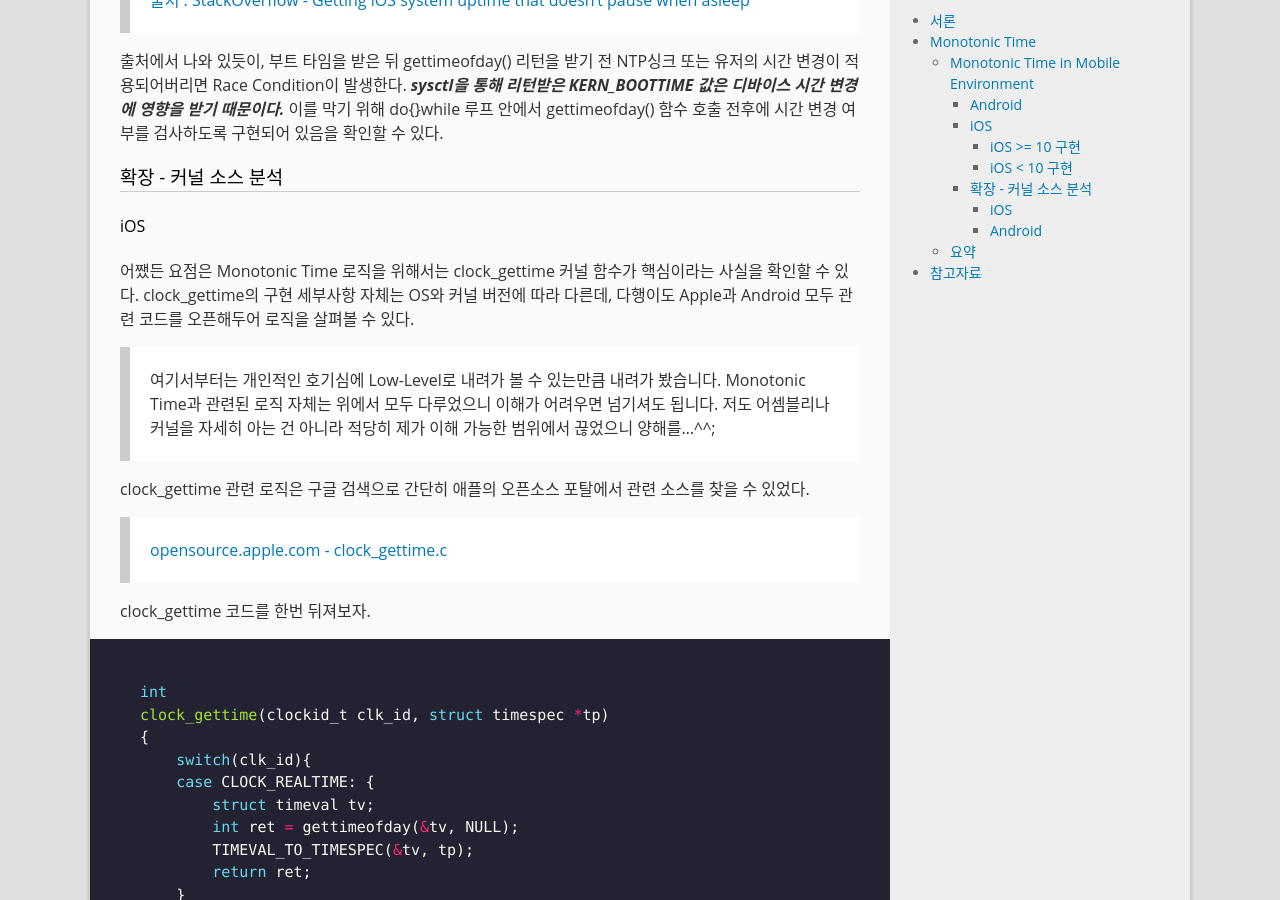
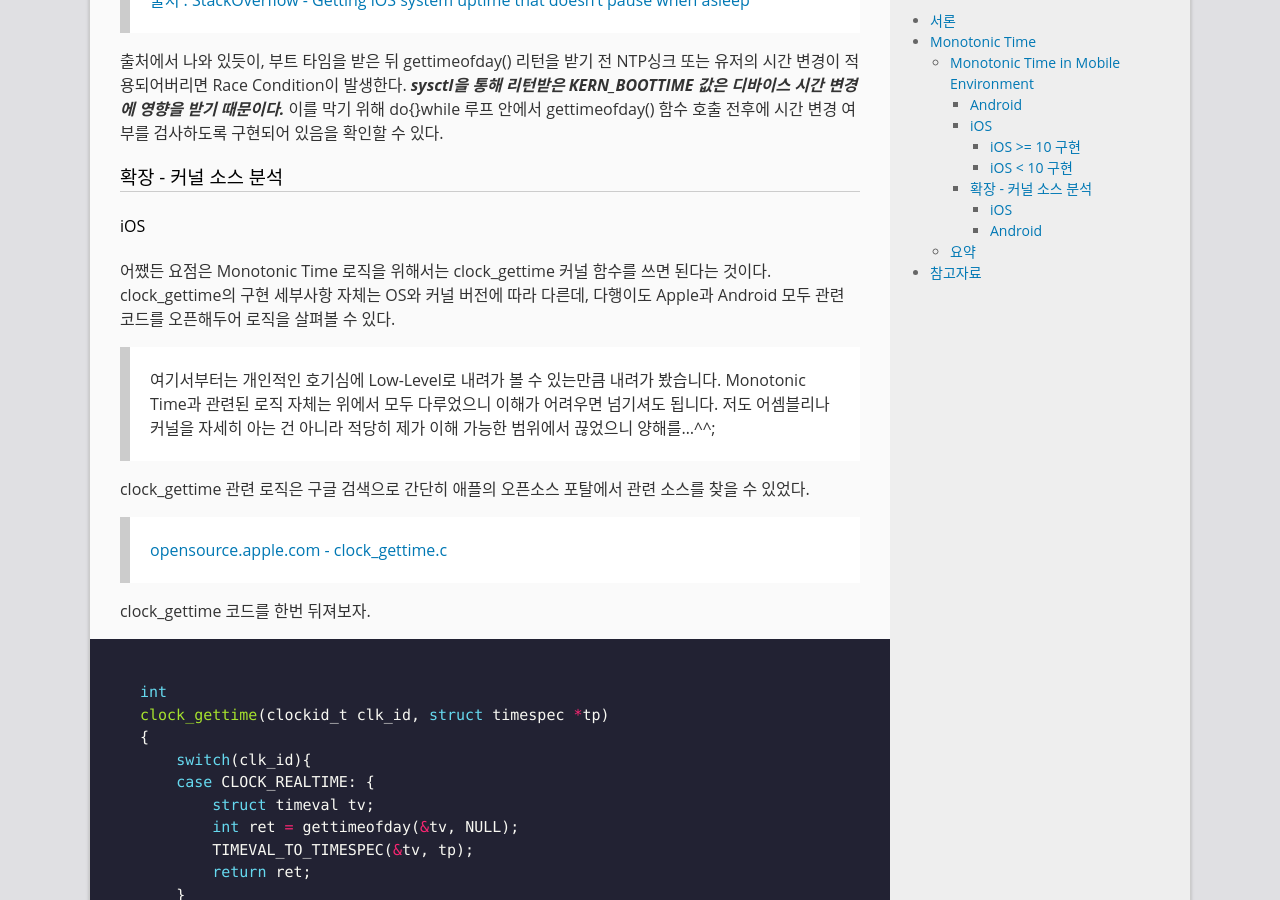
Before and after one commit to GarlicDipping/garlicdipping.github.io, a Jekyll site: the page built from _posts/2019-06-29-monotonic-time-and-unity-realtimesincestartup.md, in a window 1280 px wide and 900 px high, scrolled down 4142 px. Built offline with Jekyll 4.4.1, drawn with Linux system fonts in a browser that asks for light colours; comment, search, counter and statistics services are not loaded.

Commit message:
no message

```diff
--- a/_posts/2019-06-29-monotonic-time-and-unity-realtimesincestartup.md
+++ b/_posts/2019-06-29-monotonic-time-and-unity-realtimesincestartup.md
@@ -140,7 +140,7 @@ static int64_t ms_boot_timestamp() {
 
 #### iOS
 
-어쨌든 요점은 Monotonic Time 로직을 위해서는 clock_gettime 커널 함수가 핵심이라는 사실을 확인할 수 있다. clock_gettime의 구현 세부사항 자체는 OS와 커널 버전에 따라 다른데, 다행이도 Apple과 Android 모두 관련 코드를 오픈해두어 로직을 살펴볼 수 있다.
+어쨌든 요점은 Monotonic Time 로직을 위해서는 clock_gettime 커널 함수를 쓰면 된다는 것이다. clock_gettime의 구현 세부사항 자체는 OS와 커널 버전에 따라 다른데, 다행이도 Apple과 Android 모두 관련 코드를 오픈해두어 로직을 살펴볼 수 있다.
 
 > 여기서부터는 개인적인 호기심에 Low-Level로 내려가 볼 수 있는만큼 내려가 봤습니다. Monotonic Time과 관련된 로직 자체는 위에서 모두 다루었으니 이해가 어려우면 넘기셔도 됩니다. 저도 어셈블리나 커널을 자세히 아는 건 아니라 적당히 제가 이해 가능한 범위에서 끊었으니 양해를...^^;
 
```
